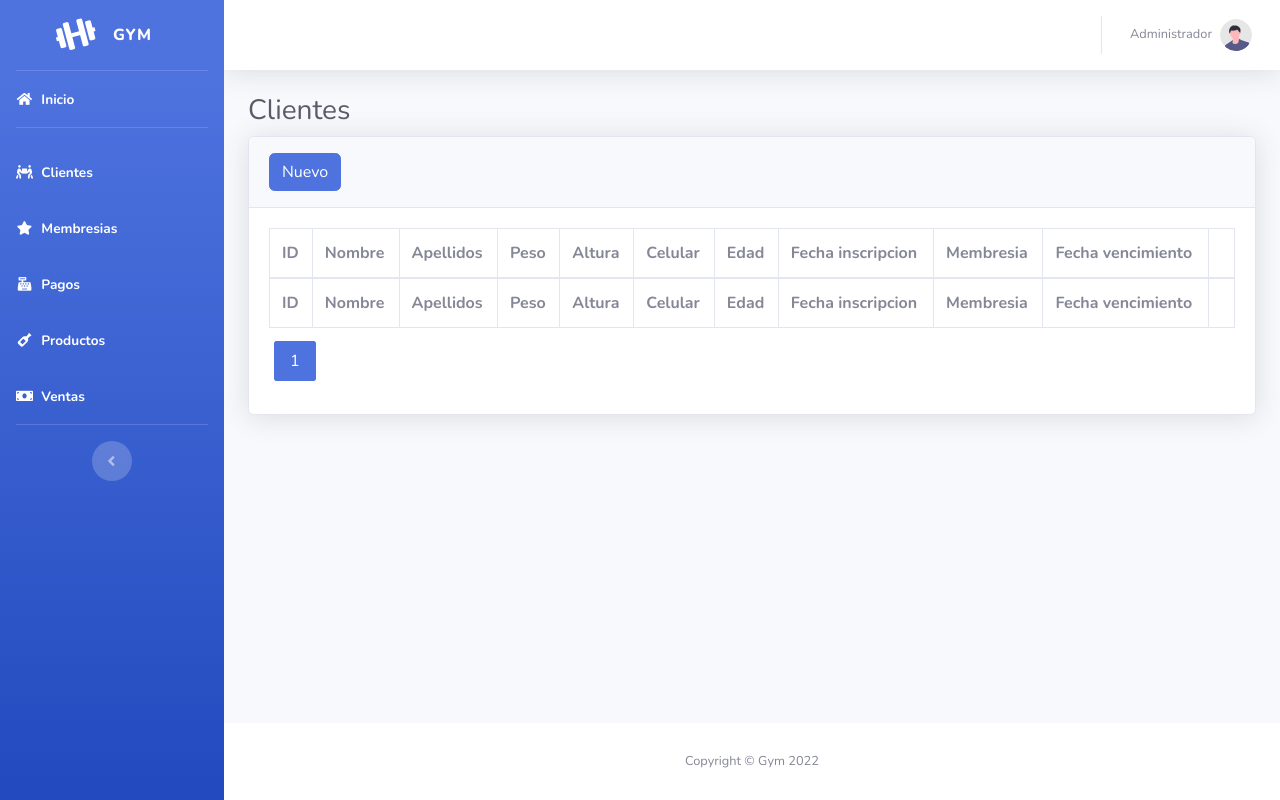
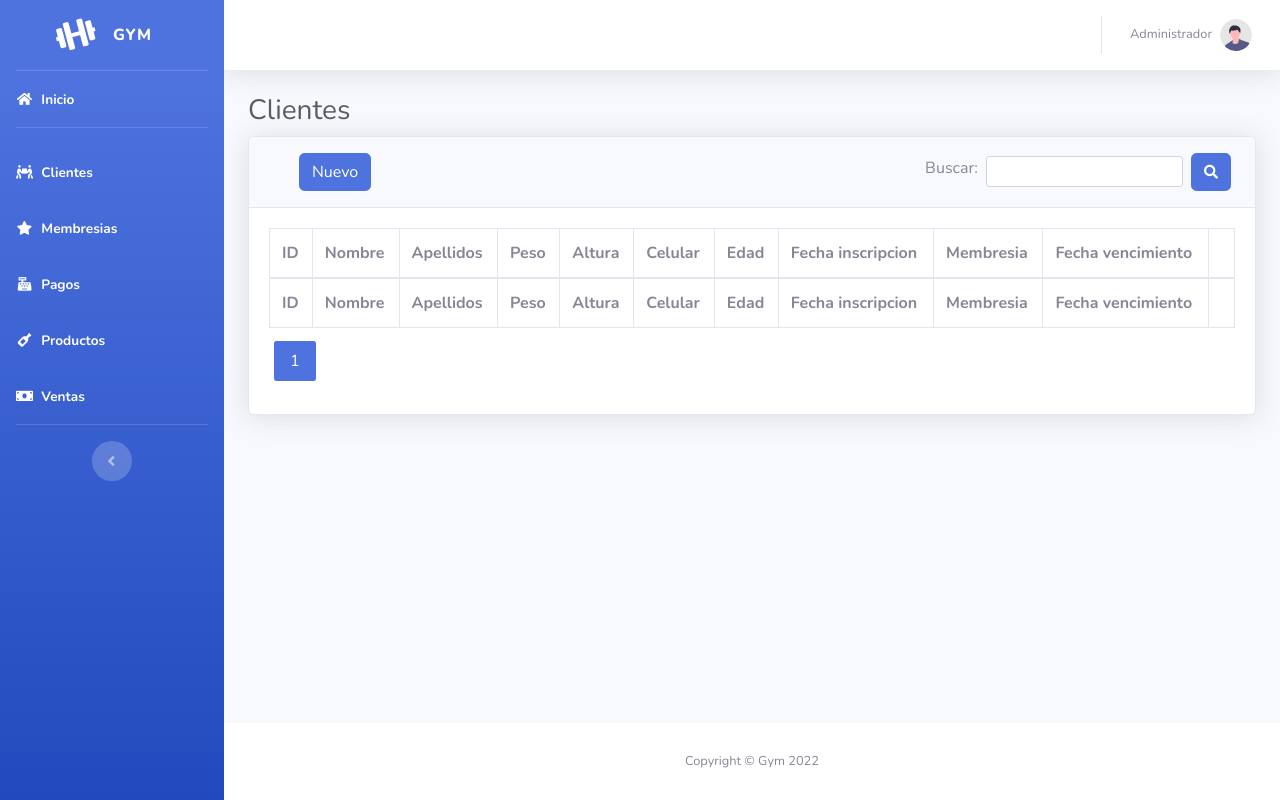
Before and after one commit to SergioArceDS/gimnasio, a PHP site: page /curso/clientes in a window 1280 px wide. Run offline with PHP 8.4, Linux system fonts and the light colour scheme; the visitor is signed in with stand-in values (Sample User, id 1); tables that the repository leaves empty or names only in its code hold one stand-in row (values such as "Sample post"); lists and menus that the app fills with data are empty; some libraries are stand-ins or nearby versions.

Commit message:
Barra para busqueda de clientes agregada

```diff
--- a/controllers/clientes.php
+++ b/controllers/clientes.php
@@ -42,9 +42,14 @@
             $membresias = $modeloMembresias->getMembresias();
             $this->view->membresias = $membresias;
             $this->calcularPaginas();
-            $clientes = $this->modelo->getClientes($this->indice, $this->resultadosPorPagina);
-            $this->view->clientes = $clientes;
 
+            if(isset($_POST['busqueda'])){
+                $clientes = $this->modelo->buscarPorNombre($_POST['busqueda']);
+                $this->view->clientes = $clientes;
+            }else{
+                $clientes =  $this->modelo->getClientes($this->indice, $this->resultadosPorPagina);
+                $this->view->clientes = $clientes;
+            }
 
             $this->view->totalPaginas = $this->totalPaginas;
             $this->view->actual = $this->paginaActual;
--- a/models/clientesModel.php
+++ b/models/clientesModel.php
@@ -54,6 +54,35 @@
             }
         }
 
+        function buscarPorNombre($nombre){
+            $clientes = [];
+            $query = $this->db->connect()->prepare("CALL BUSCAR_CLIENTE_NOMBRE(:nombre)");
+            try{
+                $query->execute(['nombre' => $nombre]);
+                while($row = $query->fetch()){
+                    $cliente = new Cliente();
+                    $cliente->id_cliente = $row['id_cliente'];
+                    $cliente->nombre_cliente = $row['nombre_cliente'];
+                    $cliente->apellidos = $row['apellidos'];
+                    $cliente->peso = $row['peso'];
+                    $cliente->altura = $row['altura'];
+                    $cliente->celular = $row['celular'];
+                    $cliente->edad = $row['edad'];
+                    $cliente->id_membresia = $row['id_membresia'];
+                    $cliente->nombre_membresia = $row['nombre'];
+                    $cliente->fecha_inscripcion = $row['fecha_inscripcion'];
+                    $cliente->fecha_vencimiento = $row['fecha_vencimiento'];
+
+                    array_push($clientes, $cliente);
+                }
+
+                return $clientes;
+
+            }catch(PDOStatement $e){
+                return [];
+            }
+        }
+
         function getDatosCliente($id){
             $query = $this->db->connect()->prepare('SELECT * FROM clientes WHERE id_cliente = :id_cliente');
             try{
--- a/views/clientes/index.php
+++ b/views/clientes/index.php
@@ -52,12 +52,28 @@
                     <!-- DataTales Example -->
                     <div class="card shadow mb-4">
                         <div class="card-header py-3">
-
-                            <a data-toggle="modal" data-target="#ventanaModal" href="#" class="btn btn-primary btn-icon-split" style="margin-right: 30px;">
-                                <span class="text">Nuevo</span>
-                            </a>
+                            <div class="row">
+                                <div class="col-sm-12 col-md-6">
+                                    <a data-toggle="modal" data-target="#ventanaModal" href="#" class="btn btn-primary btn-icon-split" style="margin-left: 30px;">
+                                        <span class="text">Nuevo</span>
+                                    </a>
+                                </div>
 
 
+                                <div class="ml-auto mr-3">
+                                    <form action="<?php echo constant('URL'); ?>clientes/render" method="POST" class="d-flex align-items-center">
+                                        <div class="input-group-append">
+                                            <label class="mr-2">Buscar:</label>
+                                        </div>
+                                        <input type="search"  aria-label="Search" aria-describedby="basic-addon2" class="form-control form-control-sm" placeholder="" name="busqueda" required>
+                                        <div class="input-group-append ml-2">
+                                            <button class="btn btn-primary" type="submit">
+                                                <i class="fas fa-search fa-sm"></i>
+                                            </button>
+                                        </div>
+                                    </form>
+                                </div>
+                            </div>
                         </div>
                         <div class="card-body">
                             <div class="table-responsive">
@@ -134,7 +150,7 @@
                                                     }else{
                                                         $actual = '';
                                                     }
-                                                    echo '<li><a ' . $actual . 'href="?pagina='. ($i + 1) .'">' . ($i + 1) . '</a></li>';
+                                                    echo '<li><a ' . $actual . 'href="' . constant('URL').'clientes?pagina='. ($i + 1) .'">' . ($i + 1) . '</a></li>';
 
                                                 }
                                             ?>
```
